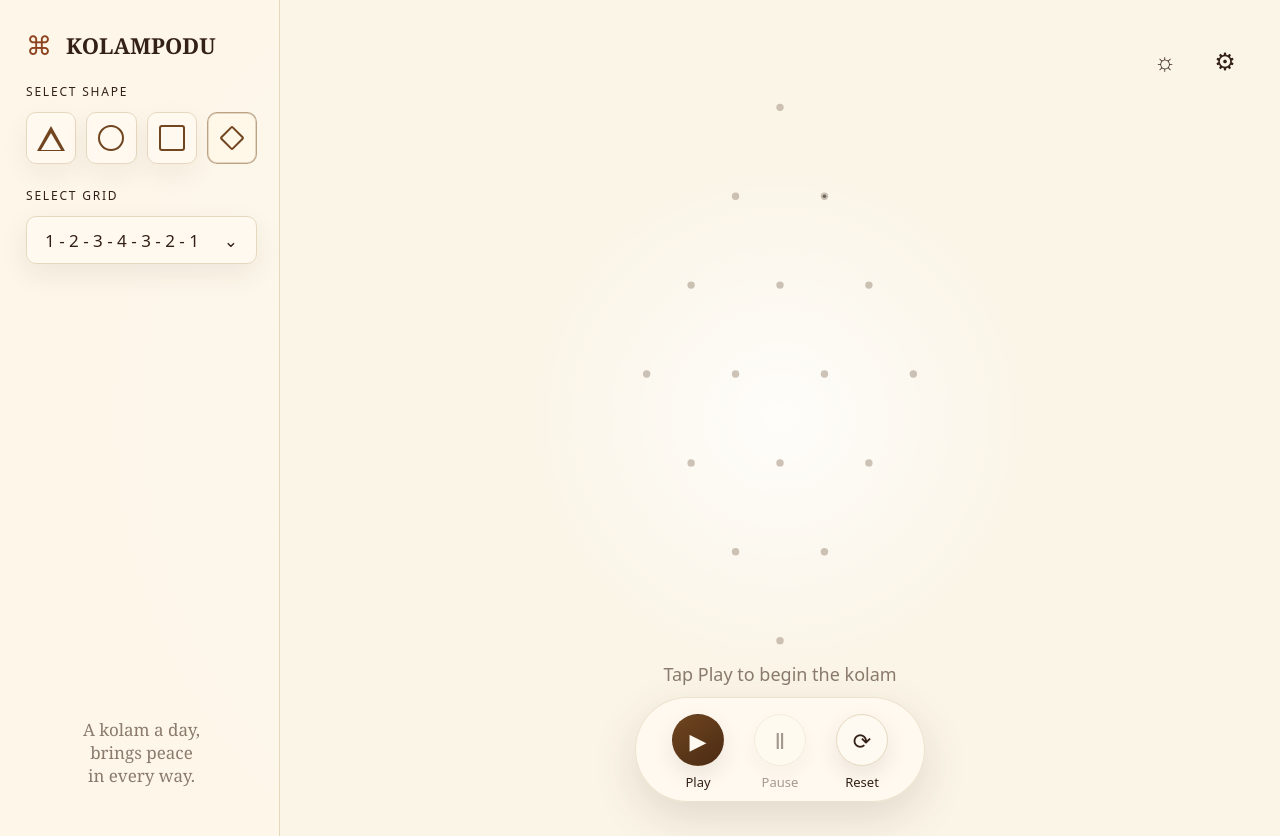
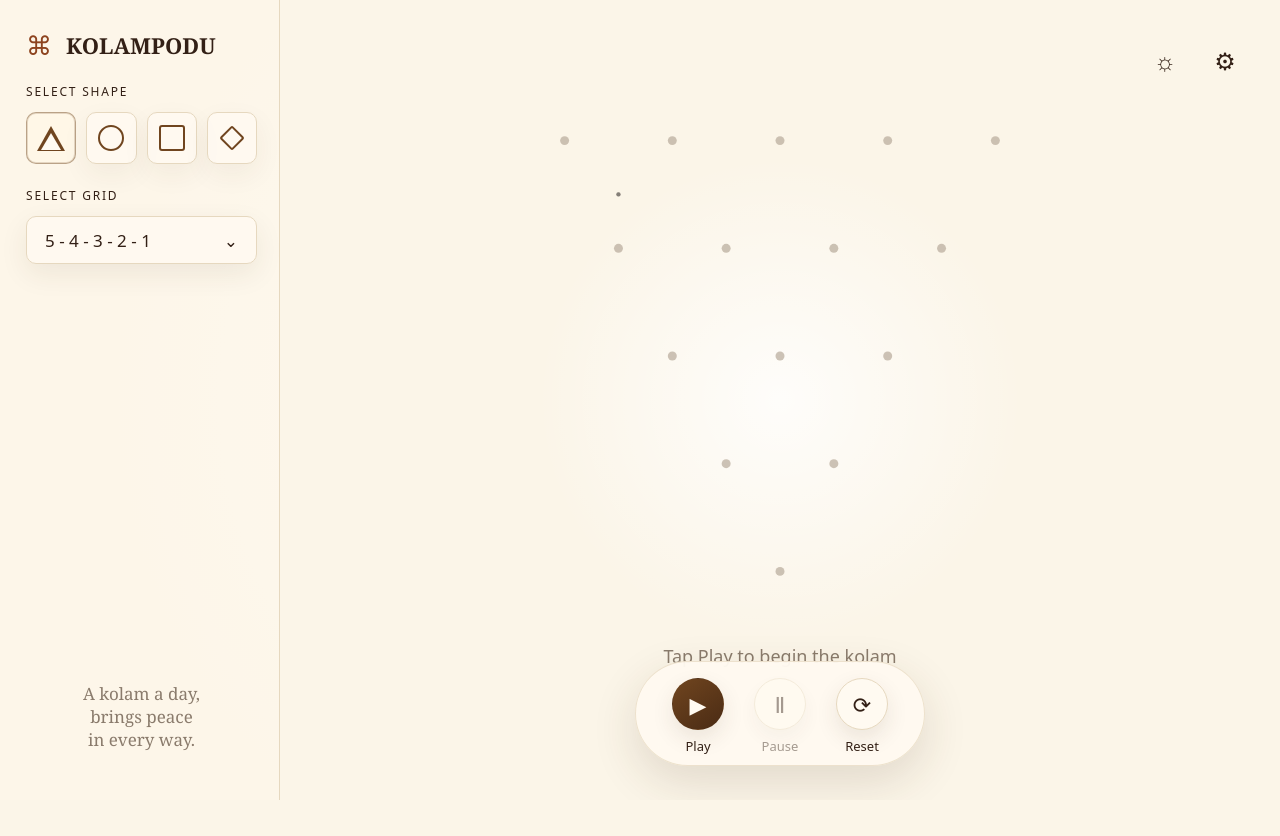
Before and after one commit to brijbh/kolampodu, a React (Vite) app: page / in a window 1280 px wide. After the commit the page ends 800 px from the top, so only its background shows below. Built offline with nearby package versions, Linux system fonts and the light colour scheme.

Commit message:
replace kolam path with sikku generator

```diff
--- a/src/App.jsx
+++ b/src/App.jsx
@@ -12,7 +12,7 @@ import "./styles/layout.css";
 import "./styles/theme.css";
 
 const SHAPES = [
-  { id: "triangle", label: "Triangle", pattern: [1, 2, 3, 4] },
+  { id: "triangle", label: "Triangle", pattern: [5, 4, 3, 2, 1] },
   { id: "circle", label: "Circle", pattern: [3, 5, 5, 5, 3] },
   { id: "square", label: "Square", pattern: [5, 5, 5, 5, 5] },
   { id: "diamond", label: "Diamond", pattern: [1, 2, 3, 4, 3, 2, 1] },
@@ -41,8 +41,8 @@ function ShapeSelector({ selectedShape, onSelectShape }) {
 }
 
 export default function App() {
-  const [selectedShape, setSelectedShape] = useState("diamond");
-  const shape = SHAPES.find(({ id }) => id === selectedShape) ?? SHAPES[3];
+  const [selectedShape, setSelectedShape] = useState("triangle");
+  const shape = SHAPES.find(({ id }) => id === selectedShape) ?? SHAPES[0];
   const pattern = shape.pattern;
   const gridLabel = pattern.join(" - ");
   const segments = useMemo(() => buildKolamSegments(pattern), [pattern]);
--- a/src/logic/kolam.js
+++ b/src/logic/kolam.js
@@ -1,35 +1,148 @@
-import { getDot } from "./grid";
+import { DOT_SPACING, generateDotGrid } from "./grid";
 
-export function buildKolamSegments(pattern) {
-  const d1 = getDot(pattern, 1, 1);
-  const d2 = getDot(pattern, 1, 2);
-  const d3 = getDot(pattern, 2, 1);
+const CELL_CURVE = DOT_SPACING * 0.24;
+const OUTER_MARGIN = DOT_SPACING * 0.58;
+
+function getRowDots(pattern, rowIndex) {
+  const max = Math.max(...pattern);
+  const offset = (max - pattern[rowIndex]) / 2;
+
+  return Array.from({ length: pattern[rowIndex] }, (_, colIndex) => ({
+    x: (colIndex + offset) * DOT_SPACING,
+    y: rowIndex * DOT_SPACING,
+  }));
+}
+
+function getCellRows(pattern) {
+  return pattern.slice(0, -1).map((count, rowIndex) => {
+    const nextCount = pattern[rowIndex + 1];
+    const sourceRow = nextCount <= count
+      ? getRowDots(pattern, rowIndex + 1)
+      : getRowDots(pattern, rowIndex);
+
+    return sourceRow.map((dot) => ({
+      x: dot.x,
+      y: (rowIndex + 0.5) * DOT_SPACING,
+      row: rowIndex,
+    }));
+  }).filter((row) => row.length > 0);
+}
+
+function getControlPoint(start, end, index) {
+  const horizontal = Math.abs(start.y - end.y) < 1;
+  const direction = index % 2 === 0 ? 1 : -1;
+
+  if (horizontal) {
+    return {
+      x: (start.x + end.x) / 2,
+      y: start.y + direction * CELL_CURVE,
+    };
+  }
+
+  const outward = end.x < start.x ? -1 : 1;
+
+  return {
+    x: (start.x + end.x) / 2 + outward * CELL_CURVE,
+    y: (start.y + end.y) / 2,
+  };
+}
+
+function toSegment(start, end, index, idPrefix = "cell") {
+  return {
+    id: `${idPrefix}-${index}`,
+    start,
+    control: getControlPoint(start, end, index),
+    end,
+  };
+}
+
+function getCellRoute(pattern) {
+  const rows = getCellRows(pattern);
+
+  if (rows.length === 0) {
+    return [];
+  }
+
+  return rows.flatMap((row, rowIndex) => {
+    const orderedRow = [...row].sort((a, b) => a.x - b.x);
+    return rowIndex % 2 === 0 ? orderedRow : orderedRow.reverse();
+  });
+}
+
+function getOuterLoopSegments(route, dots) {
+  if (route.length < 2) {
+    return [];
+  }
+
+  const minX = Math.min(...dots.map(({ x }) => x));
+  const maxY = Math.max(...dots.map(({ y }) => y));
+  const first = route[0];
+  const last = route[route.length - 1];
+  const lowerLeft = {
+    x: minX - OUTER_MARGIN,
+    y: maxY + OUTER_MARGIN,
+  };
+  const upperLeft = {
+    x: minX - OUTER_MARGIN,
+    y: first.y - OUTER_MARGIN * 1.2,
+  };
 
   return [
     {
-      id: "first-curve",
-      start: d1,
-      control: { x: d1.x + 30, y: d1.y - 30 },
-      end: d2,
+      id: "outer-lower",
+      start: last,
+      control: {
+        x: (last.x + lowerLeft.x) / 2,
+        y: lowerLeft.y,
+      },
+      end: lowerLeft,
     },
     {
-      id: "second-curve",
-      start: d2,
-      control: { x: d2.x + 30, y: d2.y + 30 },
-      end: d3,
+      id: "outer-left",
+      start: lowerLeft,
+      control: {
+        x: lowerLeft.x - CELL_CURVE,
+        y: (lowerLeft.y + upperLeft.y) / 2,
+      },
+      end: upperLeft,
     },
     {
-      id: "third-curve",
-      start: d3,
-      control: { x: d3.x - 30, y: d3.y + 30 },
-      end: d1,
+      id: "outer-return",
+      start: upperLeft,
+      control: {
+        x: upperLeft.x,
+        y: first.y + CELL_CURVE,
+      },
+      end: first,
     },
+  ];
+}
+
+export function buildKolamSegments(pattern) {
+  const route = getCellRoute(pattern);
+  const dots = generateDotGrid(pattern);
+
+  if (route.length < 2) {
+    return [];
+  }
+
+  const cellSegments = route
+    .slice(0, -1)
+    .map((point, index) => toSegment(point, route[index + 1], index));
+
+  return [
+    ...cellSegments,
+    ...getOuterLoopSegments(route, dots),
   ];
 }
 
 export function buildKolamPath(pattern) {
   const segments = buildKolamSegments(pattern);
   const [firstSegment, ...remainingSegments] = segments;
+
+  if (!firstSegment) {
+    return "";
+  }
 
   return [
     `M ${firstSegment.start.x} ${firstSegment.start.y}`,
```
